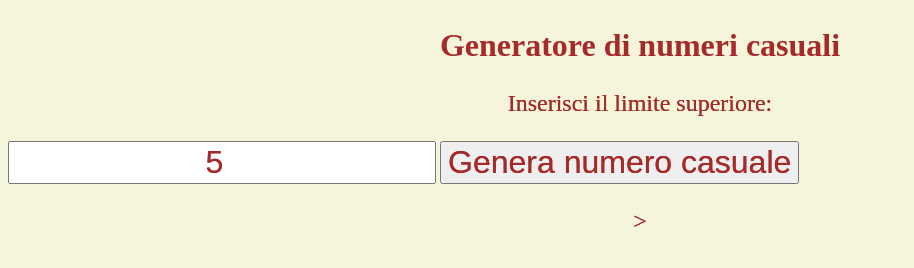
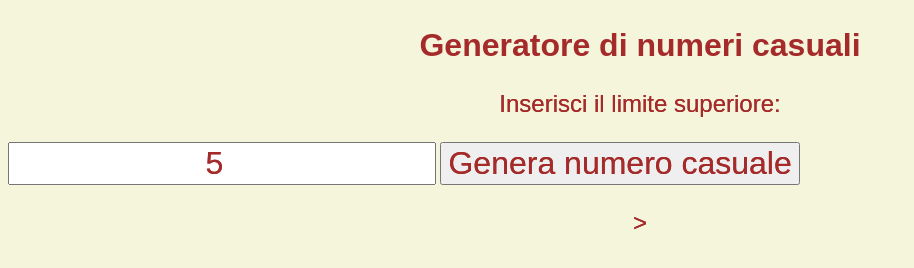
Before and after one commit to GianlucaRivaGovernanda/generatore-numeri-casuali-didu, a plain HTML site: page index.html in a window 1280 px wide. Shown: the whole page, without its empty margins (0-914 px from the left). Drawn offline with Linux system fonts and the light colour scheme.

Commit message:
Update index.html

```diff
--- a/index.html
+++ b/index.html
@@ -5,16 +5,24 @@
 <meta name="viewport" content="width=device-width, initial-scale=1.0">
 <title>Generatore di numeri casuali</title>
 <style>
-    /* Stile per il body */
+       /* Stile per il body */
     body {
-        background-color: beige; /* Imposta il colore di sfondo del body su bianco */
+        background-color: beige; /* Imposta il colore di sfondo del body su beige */
+        font-family: Arial, sans-serif; /* Utilizza un font leggibile */
+    }
+
+    /* Stile per il titolo */
+    h2 {
+        text-align: center;
+        color: brown;
+        font-size: 2em;
     }
 
     /* Stile per la frase */
     #numeroCasuale {
-        color: red; /* Imposta il colore del testo su rosso */
         text-align: center;
-        text-size-adjust: 20px;
+        color: red;
+        font-size: 1.5em;
     }
 </style>
 <script>
```
